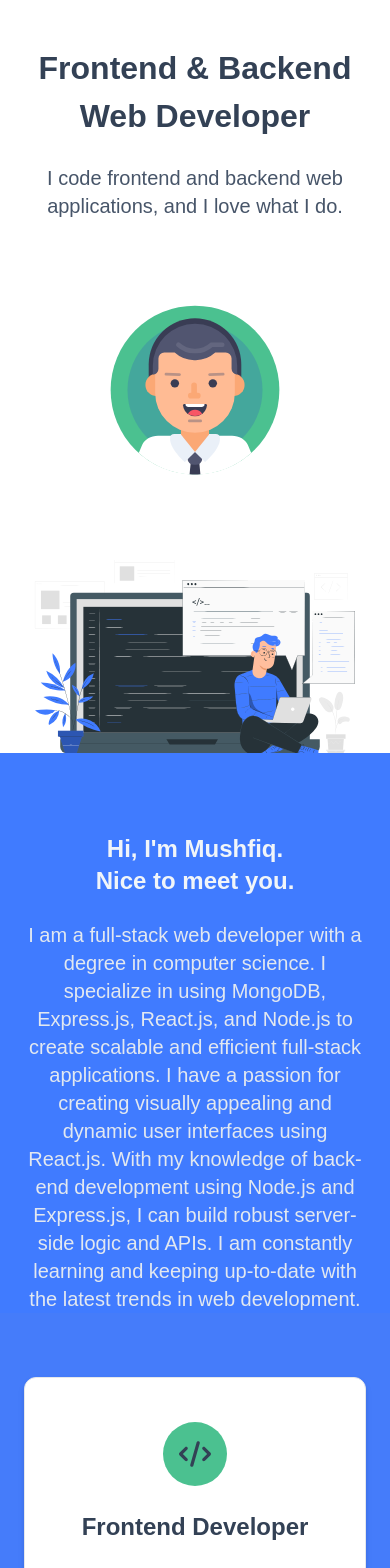
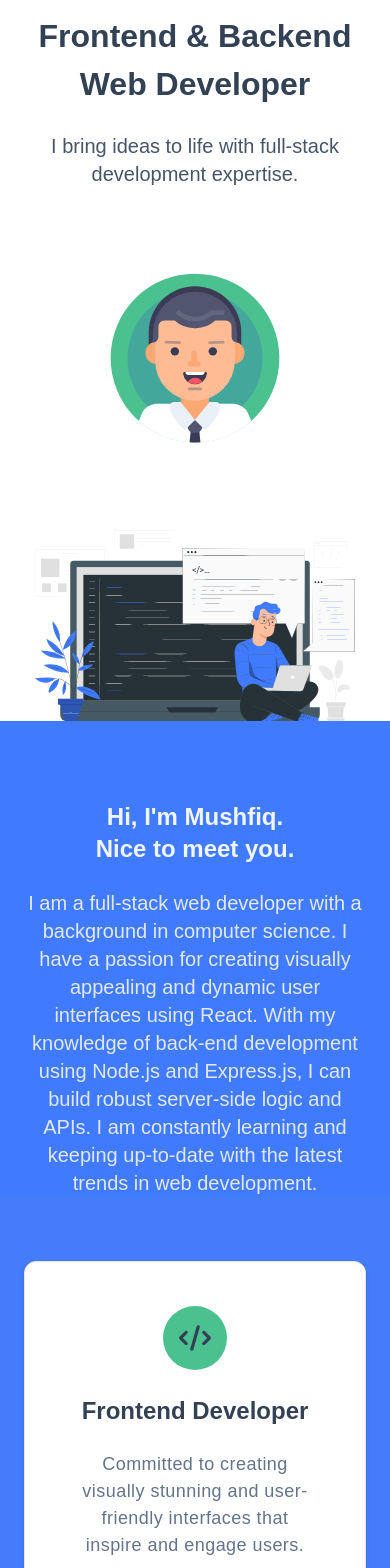
Before and after one commit to mushfiqRabbi/my-portfolio, a Next.js app: page / in a window 390 px wide. Shown: the part 100-1668 px from the top of the page. Built offline with nearby package versions, Linux system fonts and the light colour scheme; a web font is replaced by a local one.

Commit message:
credits left

```diff
--- a/components/Contact.js
+++ b/components/Contact.js
@@ -26,7 +26,7 @@ export default function Contact() {
 
   return (
     <section
-      className="pt-20 px-6  mx-auto bg-gradient-to-b from-white from-80% via-[#407BFF] via-80% to-[#407BFF]"
+      className="py-20 lg:pt-28 px-6  mx-auto bg-gradient-to-b from-white from-80% via-[#407BFF] via-80% to-[#407BFF] border-t"
       id="contact"
     >
       <header>
@@ -34,12 +34,15 @@ export default function Contact() {
           Get in touch
         </Heading>
       </header>
-      <BodyText value={1} className="md:text-xl md:px-28 text-slate-600 mt-6 ">
-        Lorem ipsum, dolor sit amet consectetur adipisicing elit. Asperiores,
-        commodi?
+      <BodyText
+        value={1}
+        className="md:text-xl md:px-28 text-slate-600 mt-6 lg:max-w-6xl mx-auto"
+      >
+        Contact me directly via email to hire me or discuss your project or
+        collaboration. Let's work together to build something great.
       </BodyText>
-      <div className=" lg:flex lg:justify-center md:p-20 xl:ml-24 lg:gap-24 items-center">
-        <div className="px-7 md:max-w-md rounded-xl bg-[#263238]  mt-14 md:mt-0 flex flex-col items-center py-11 text-slate-100 max-w-md md:w-3/4 mx-auto lg:m-0 lg:max-w-md drop-shadow-md">
+      <div className=" lg:flex lg:justify-center md:px-20 md:pt-20 xl:ml-24 lg:gap-10 xl:gap-24 items-center">
+        <div className="px-7 rounded-xl bg-[#263238]  mt-14 md:mt-0 flex flex-col items-center py-11 text-slate-100 mx-auto lg:m-0 drop-shadow-md max-w-md lg:min-w-[28rem]">
           <header className="text-center">
             <FontAwesomeIcon
               icon={faEnvelope}
@@ -96,7 +99,7 @@ export default function Contact() {
           src="/email-me.svg"
           height={512}
           width={512}
-          className="hidden lg:block lg:w-[400px] xl:w-[512px]"
+          className="hidden lg:block lg:min-w-0"
         />
       </div>
     </section>
--- a/components/FooterSection.js
+++ b/components/FooterSection.js
@@ -10,16 +10,16 @@ import {
 import { FontAwesomeIcon } from "@fortawesome/react-fontawesome";
 export default function FooterSection() {
   return (
-    <footer className=" bg-[#407BFF] py-6 text-white px-4" id="footer">
+    <footer className="p-0 lg:pt-8 bg-[#407BFF] text-white px-4" id="footer">
       <Heading value={2} className="md:text-[32px]  text-slate-100">
         Let's Get Social
       </Heading>
       <BodyText
         value={1}
-        className="md:text-xl md:px-28  lg:container lg:max-w-5xl mx-auto text-slate-200 mt-6"
+        className="md:text-xl md:px-28  lg:container lg:max-w-6xl mx-auto text-slate-200 mt-6"
       >
-        Lorem ipsum dolor sit amet consectetur adipisicing elit. Quos,
-        recusandae.
+        Find me on social media to discuss your project or hire me. Let's
+        connect and collaborate!
       </BodyText>
       <ul className="flex w-fit gap-3 mx-auto my-10  lg:container lg:max-w-5xl justify-center">
         <li className="group">
--- a/components/IntroSection.js
+++ b/components/IntroSection.js
@@ -4,7 +4,7 @@ import BodyText from "./BodyText";
 export default function IntroSection() {
   return (
     <section
-      className="bg-[#407BFF] text-white px-6 lg:pt-36 pt-20"
+      className="bg-[#407BFF] text-white px-6 lg:pt-28 pt-20"
       id="skills"
     >
       <header className="lg:container mx-auto lg:max-w-6xl">
@@ -17,14 +17,12 @@ export default function IntroSection() {
           value={1}
           className="md:px-28 md:text-xl text-slate-200 lg:mt-8 lg:text-xl mt-6"
         >
-          I am a full-stack web developer with a degree in computer science. I
-          specialize in using MongoDB, Express.js, React.js, and Node.js to
-          create scalable and efficient full-stack applications. I have a
-          passion for creating visually appealing and dynamic user interfaces
-          using React.js. With my knowledge of back-end development using
-          Node.js and Express.js, I can build robust server-side logic and APIs.
-          I am constantly learning and keeping up-to-date with the latest trends
-          in web development.
+          I am a full-stack web developer with a background in computer science.
+          I have a passion for creating visually appealing and dynamic user
+          interfaces using React. With my knowledge of back-end development
+          using Node.js and Express.js, I can build robust server-side logic and
+          APIs. I am constantly learning and keeping up-to-date with the latest
+          trends in web development.
         </BodyText>
       </article>
     </section>
--- a/components/LandingSection.js
+++ b/components/LandingSection.js
@@ -5,7 +5,7 @@ import BodyText from "./BodyText";
 export default function LandingSection() {
   return (
     <section
-      className="pt-36 lg:pt-24 md:pt-40 lg:container mx-auto px-6"
+      className="pt-28 lg:pt-24 md:pt-40 lg:container mx-auto px-6"
       id="home"
     >
       <header>
@@ -16,7 +16,7 @@ export default function LandingSection() {
           Frontend & Backend <pre className="md:hidden"></pre> Web Developer
         </Heading>
         <BodyText value={1} className="md:text-2xl text-slate-600 mt-6">
-          I code frontend and backend web applications, and I love what I do.
+          I bring ideas to life with full-stack development expertise.
         </BodyText>
       </header>
       <figure>
--- a/components/SkillCard.js
+++ b/components/SkillCard.js
@@ -9,7 +9,7 @@ export default function SkillCard({
 }) {
   return (
     <article
-      className={`flex flex-col items-center py-11 px-12 ${
+      className={`flex-1 flex flex-col items-center py-11 px-12 ${
         !last && "border-b md:border-b-0 md:border-r"
       } `}
     >
--- a/components/SkillCards.js
+++ b/components/SkillCards.js
@@ -5,7 +5,7 @@ const cards = [
     icon: "frontend",
     headerText: "Frontend Developer",
     bodyText:
-      "Lorem, ipsum dolor sit amet consectetur adipisicing elit. Eius ab ex fugiat sit fugit odio",
+      "Committed to creating visually stunning and user-friendly interfaces that inspire and engage users.",
     langList: ["HTML", "CSS", "Javascript"],
     techList: ["Next.js", "React.js", "Bootstrap", "Tailwind CSS", "Firebase"],
     devTools: ["VS Code", "Terminal", "Git", "Github", "Vim"],
@@ -14,7 +14,7 @@ const cards = [
     icon: "backend",
     headerText: "Backend Developer",
     bodyText:
-      "Lorem, ipsum dolor sit amet consectetur adipisicing elit. Eius abex fugiat sit fugit odio",
+      "Committed to building robust and scalable server-side architectures that power exceptional user experiences.",
     langList: ["Javascript", "Node.js", "SQL", "NoSQL"],
     techList: ["Express.js", "MySQL", "MongoDB", "Pug", "EJS"],
     devTools: ["VS Code", "Terminal", "Git", "Github", "Vim"],
--- a/components/WorkCards.js
+++ b/components/WorkCards.js
@@ -2,12 +2,7 @@ import WorkCard from "./WorkCard";
 
 export default function WorkCards() {
   return (
-    <div className="mt-14 px-2 grid gap-7 md:grid-cols-2 lg:grid-cols-3 lg:mt-20 mx-auto max-w-lg md:max-w-4xl lg:max-w-6xl 2xl:max-w-[86rem]">
-      <WorkCard />
-      <WorkCard />
-      <WorkCard />
-      <WorkCard />
-      <WorkCard />
+    <div className="mt-14 px-2 grid place-items-center gap-7 md:grid-cols-2 lg:grid-cols-3 lg:mt-20 mx-auto max-w-lg md:max-w-4xl lg:max-w-6xl 2xl:max-w-[86rem]">
       <WorkCard />
     </div>
   );
--- a/components/WorksSection.js
+++ b/components/WorksSection.js
@@ -4,7 +4,7 @@ import WorkCards from "./WorkCards";
 
 export default function WorksSection() {
   return (
-    <section className="mt-20 lg:mt-32 px-6 mx-auto" id="works">
+    <section className="py-20 lg:pt-28 px-6 mx-auto" id="works">
       <header className="lg:max-w-6xl mx-auto">
         <Heading value={2} className="md:text-[32px] text-slate-700">
           My Recent Work
@@ -12,12 +12,24 @@ export default function WorksSection() {
       </header>
       <BodyText
         value={1}
-        className="md:text-xl md:px-28 lg:max-w-6xl mx-auto text-slate-600 mt-6 "
+        className="md:text-xl md:px-28 lg:max-w-6xl mx-auto text-slate-600 mt-6"
       >
-        Lorem ipsum dolor sit amet consectetur adipisicing elit. Rerum,
-        consequatur deserunt recusandae saepe fuga velit.
+        I am proud to present some of my recent works that highlight my
+        expertise in web development, and cutting-edge technologies.
       </BodyText>
       <WorkCards />
+      <Heading
+        value={3}
+        className="mx-auto w-fit mt-20  text-[#3362cc] font-semibold group cursor-pointer "
+      >
+        <div className="border-b border-transparent group-hover:border-[#3362cc]">
+          <a href="#">
+            <p className="px-2 relative top-1 group-hover:-top-[2px] transition-[top] duration-100 ease-in-out -z-10 group-hover:z-10">
+              View more on github &rarr;
+            </p>
+          </a>
+        </div>
+      </Heading>
     </section>
   );
 }
```
